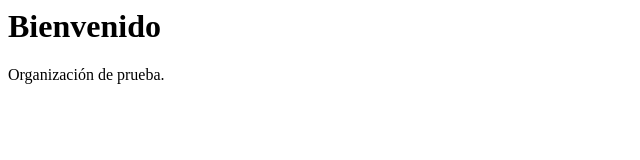
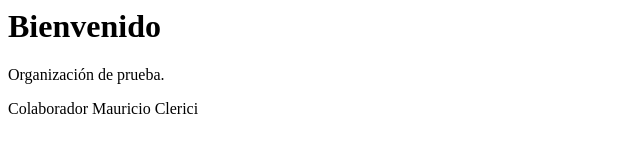
Before and after one commit to mastermeli-juanzan92/index, a plain HTML site: page index.html in a window 1280 px wide. Shown: the whole page, without its empty margins (0-640 px from the left). Drawn offline with Linux system fonts and the light colour scheme.

Commit message:
Update index.html

```diff
--- a/index.html
+++ b/index.html
@@ -7,6 +7,7 @@
 <body>
     <h1>Bienvenido</h1>
     <p>Organización de prueba.</p>
+    <p>Colaborador Mauricio Clerici</p>
 </body>
 
 </html>
```
